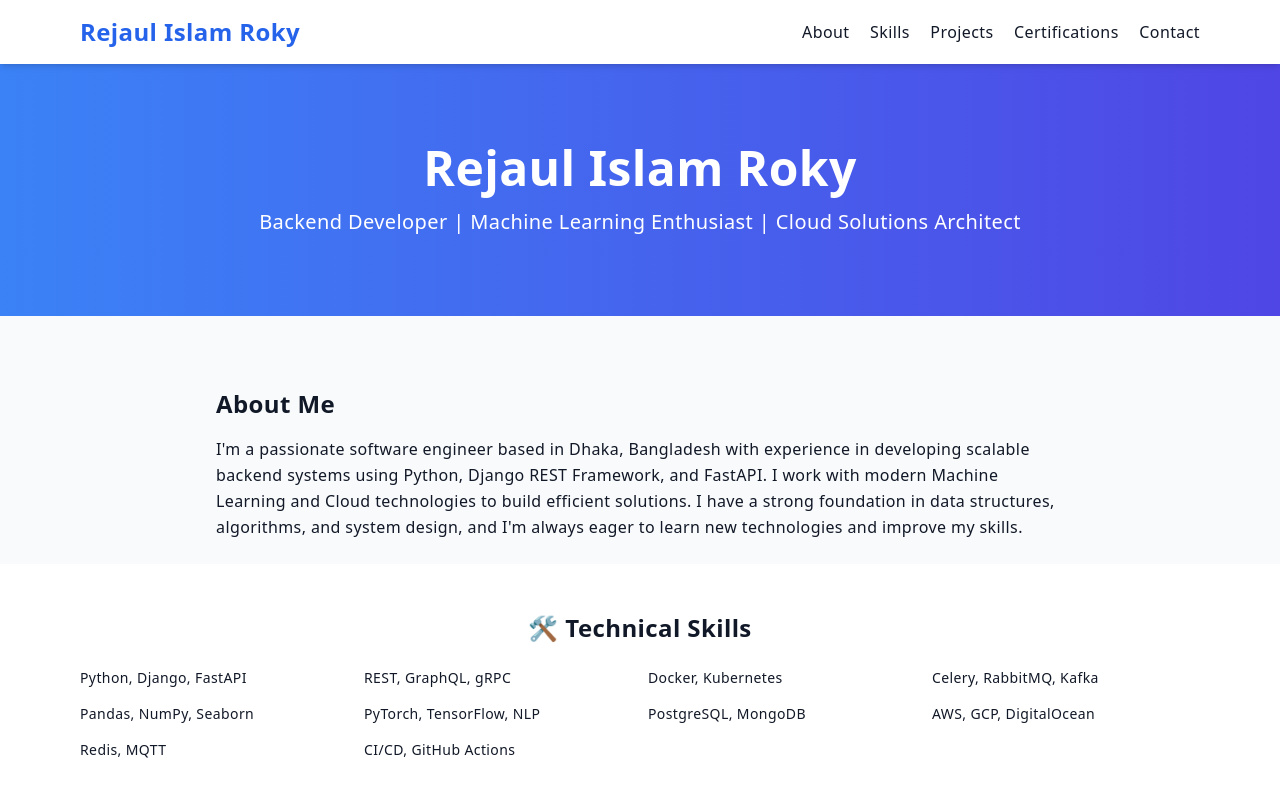
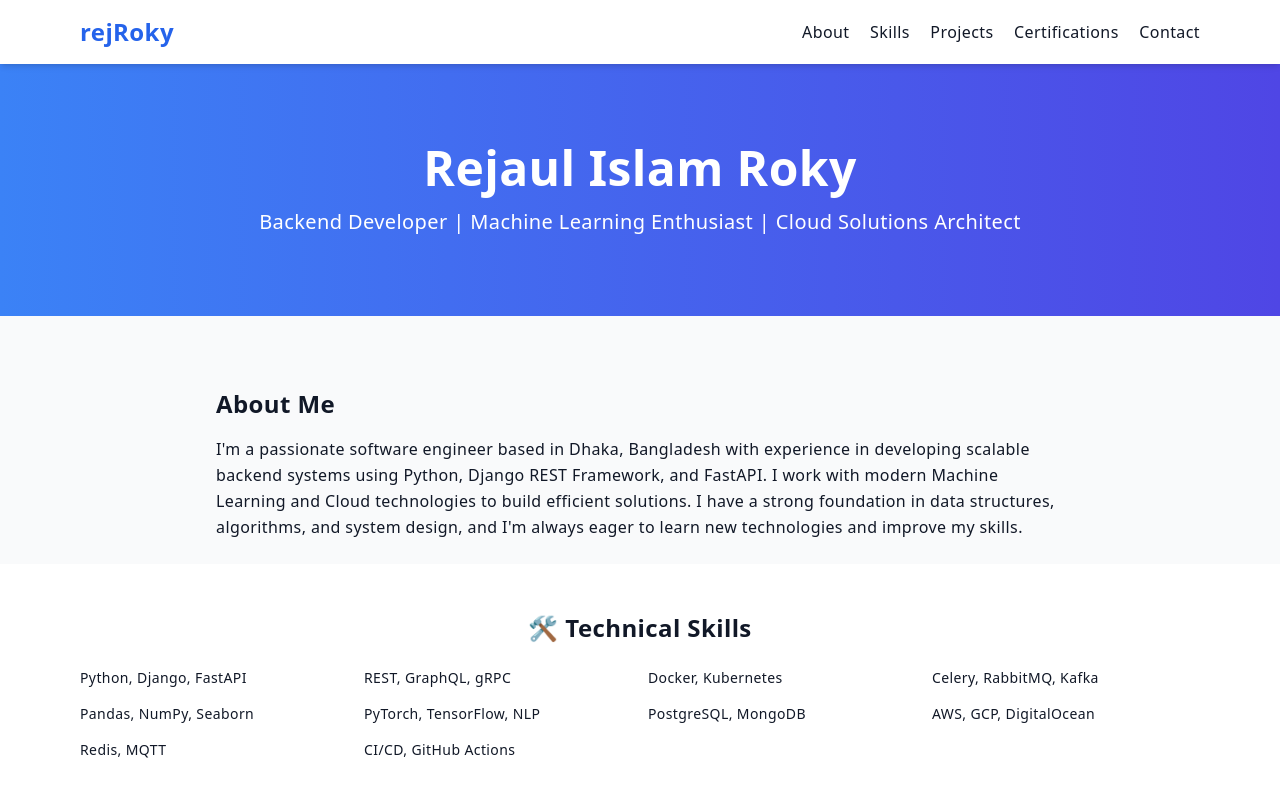
Before and after one commit to rejRoky/rejroky.github.io, a plain HTML site: page index.html in a window 1280 px wide. Shown: the top 800 px of the page. Drawn offline with nearby package versions, Linux system fonts and the light colour scheme.

Commit message:
feat: personal portfolio

```diff
--- a/index.html
+++ b/index.html
@@ -14,7 +14,7 @@
   <!-- Header Section -->
   <header class="bg-white shadow-md sticky top-0 z-50">
     <div class="max-w-6xl mx-auto px-4 py-4 flex justify-between items-center">
-      <h1 class="text-xl md:text-2xl font-bold text-blue-600">Rejaul Islam Roky</h1>
+      <h1 class="text-xl md:text-2xl font-bold text-blue-600">rejRoky</h1>
       <nav class="space-x-4 text-sm md:text-base">
         <a href="#about" class="hover:text-blue-500">About</a>
         <a href="#skills" class="hover:text-blue-500">Skills</a>
```
